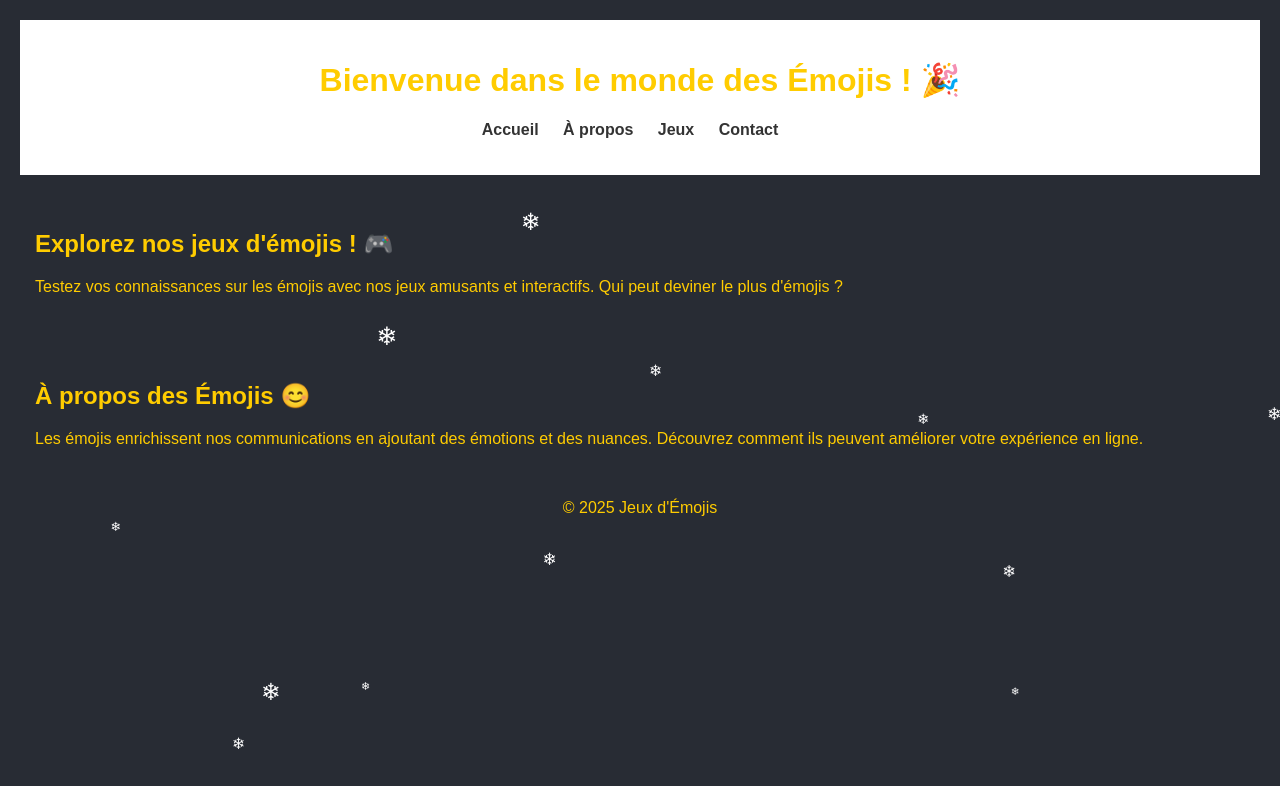
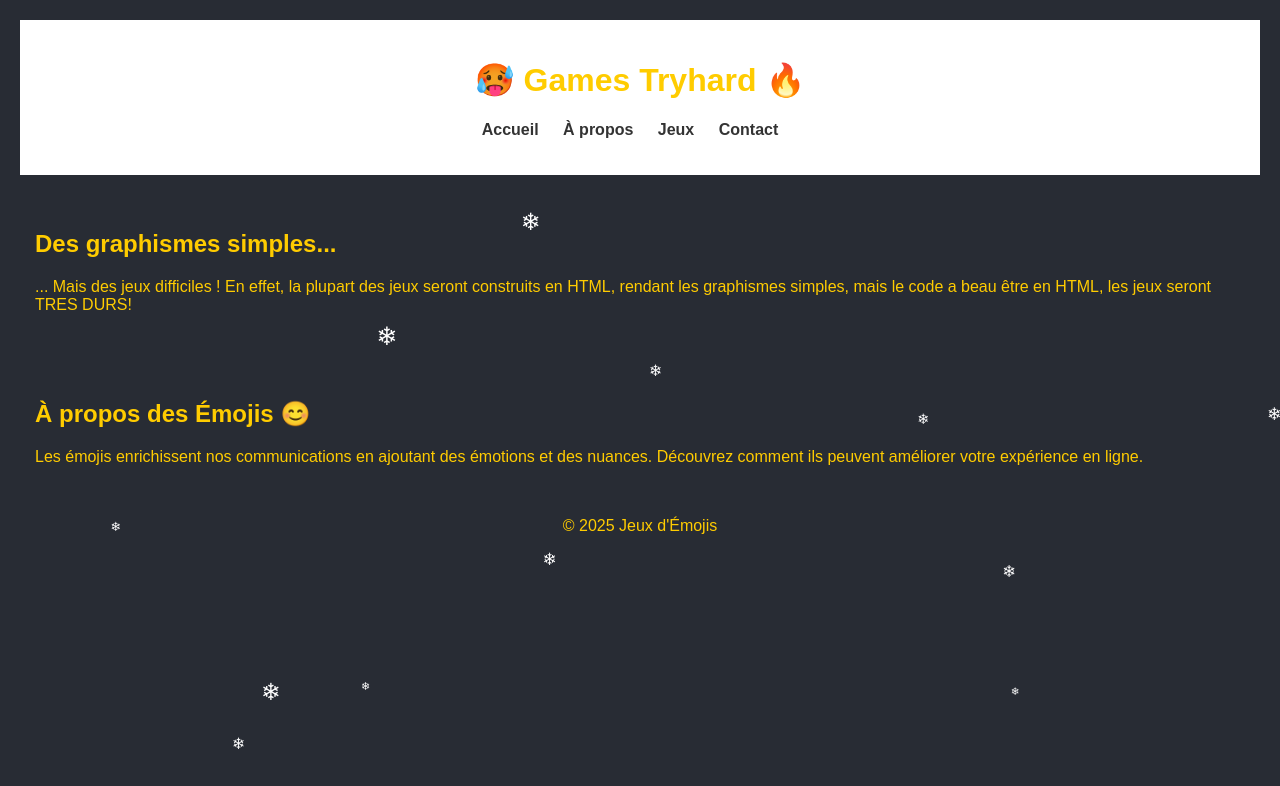
Before and after one commit to games-tryhard/home, a plain HTML site: page index.html in a window 1280 px wide. Drawn offline with Linux system fonts and the light colour scheme.

Commit message:
Update index.html

```diff
--- a/index.html
+++ b/index.html
@@ -3,7 +3,7 @@
 <head>
     <meta charset="UTF-8">
     <meta name="viewport" content="width=device-width, initial-scale=1.0">
-    <title>Jeux d'Émojis</title>
+    <title>🥵 Games Tryhard 🔥</title>
     <style>
         body {
             font-family: Arial, sans-serif;
@@ -69,7 +69,7 @@
 <body>
 
     <header>
-        <h1>Bienvenue dans le monde des Émojis ! 🎉</h1>
+        <h1>🥵 Games Tryhard 🔥</h1>
         <nav>
             <ul>
                 <li><a href="#">Accueil</a></li>
@@ -82,8 +82,8 @@
 
     <main>
         <section>
-            <h2>Explorez nos jeux d'émojis ! 🎮</h2>
-            <p>Testez vos connaissances sur les émojis avec nos jeux amusants et interactifs. Qui peut deviner le plus d'émojis ?</p>
+            <h2>Des graphismes simples...</h2>
+            <p>... Mais des jeux difficiles ! En effet, la plupart des jeux seront construits en HTML, rendant les graphismes simples, mais le code a beau être en HTML, les jeux seront TRES DURS!</p>
         </section>
 
         <section>
```
